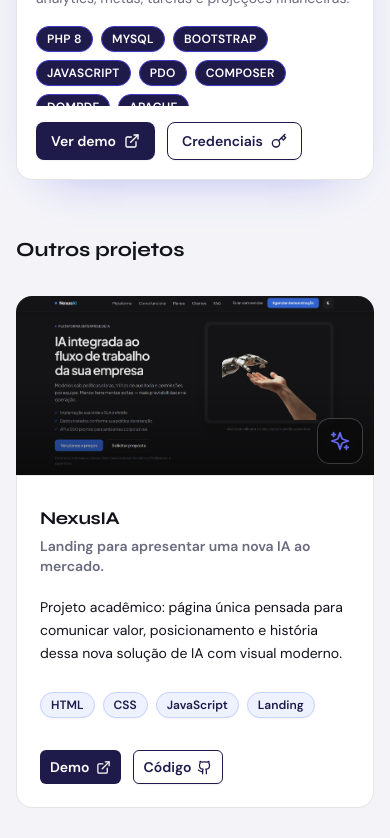
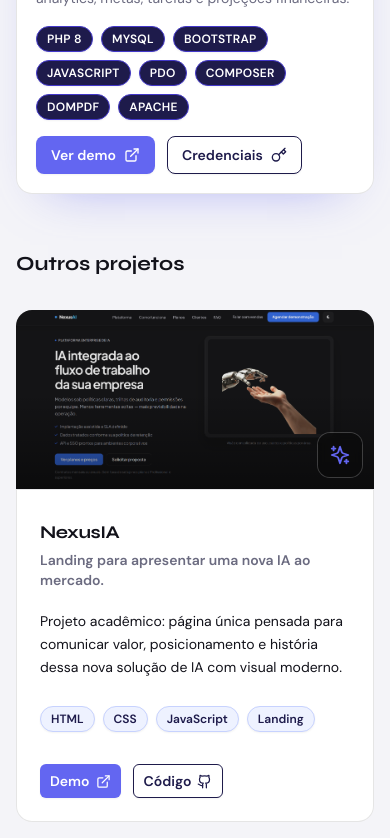
Before and after one commit to Kaue-Gomes/portifoliodev, a Next.js app: page / in a window 390 px wide. Shown: the part 6880-7718 px from the top of the page. Built offline with nearby package versions, Linux system fonts and the light colour scheme; no server answers.

Commit message:
fix buttons

```diff
--- a/components/sections/Projects.tsx
+++ b/components/sections/Projects.tsx
@@ -121,7 +121,7 @@ const projectsData: readonly Project[] = [
     Icon: Newspaper,
     github: 'https://github.com/Kaue-Gomes/Blog',
     demo: 'https://kaue-gomes.github.io/Blog/',
-    hideDemo: false,
+    hideDemo: true,
   },
 ] as const
 
@@ -177,7 +177,7 @@ function FeaturedProjectCard({ onCredentials, ...project }: FeaturedProps) {
             <p className="text-sm md:text-[0.9375rem] leading-relaxed text-mutedfg md:text-zinc-300">{project.description}</p>
           </div>
 
-          <div className="flex max-h-20 flex-wrap gap-2 justify-start overflow-hidden md:max-h-none">
+          <div className="flex flex-wrap gap-2 justify-start">
             {project.technologies.map((tag) => (
               <span
                 key={tag}
@@ -194,7 +194,7 @@ function FeaturedProjectCard({ onCredentials, ...project }: FeaturedProps) {
                 href={project.demo}
                 target="_blank"
                 rel="noopener noreferrer"
-                className="inline-flex items-center gap-2 rounded-lg border border-transparent bg-indigo-950 px-3.5 py-2 text-sm font-semibold text-white shadow-sm transition-colors hover:bg-indigo-800 focus-visible:outline-none focus-visible:ring-2 focus-visible:ring-offset-2 focus-visible:ring-offset-transparent focus-visible:ring-[color:var(--accent)] md:bg-white md:px-4 md:py-2.5 md:text-neutral-950 md:hover:bg-zinc-200 md:hover:text-neutral-950"
+                className="inline-flex items-center gap-2 rounded-lg border border-transparent bg-[color:var(--accent)] px-3.5 py-2 text-sm font-semibold text-white shadow-sm transition-all duration-200 hover:opacity-90 focus-visible:outline-none focus-visible:ring-2 focus-visible:ring-[color:var(--accent)] focus-visible:ring-offset-2 focus-visible:ring-offset-[color:var(--bg)] md:px-4 md:py-2.5"
               >
                 Ver demo <ExternalLink size={16} aria-hidden />
               </a>
@@ -287,7 +287,7 @@ function CompactProjectCard(project: CompactProps) {
             href={project.demo}
             target="_blank"
             rel="noopener noreferrer"
-            className="inline-flex items-center gap-1.5 rounded-md bg-indigo-950 px-2.5 py-1.5 text-sm font-semibold text-white transition-colors hover:bg-indigo-800 focus-visible:outline-none focus-visible:ring-2 focus-visible:ring-[color:var(--accent)] dark:bg-indigo-100 dark:text-indigo-950 dark:hover:bg-white"
+            className="inline-flex items-center gap-1.5 rounded-md bg-[color:var(--accent)] px-2.5 py-1.5 text-sm font-semibold text-white shadow-sm transition-all duration-200 hover:opacity-90 focus-visible:outline-none focus-visible:ring-2 focus-visible:ring-[color:var(--accent)] focus-visible:ring-offset-2 focus-visible:ring-offset-[color:var(--bg)]"
           >
             Demo <ExternalLink size={15} aria-hidden />
           </a>
```
